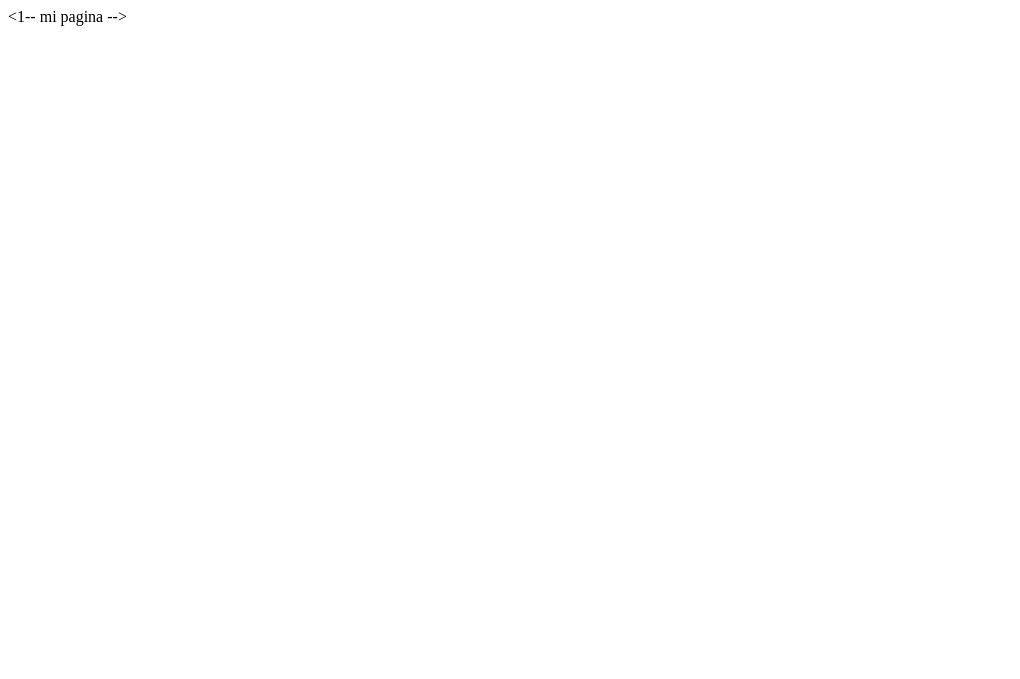
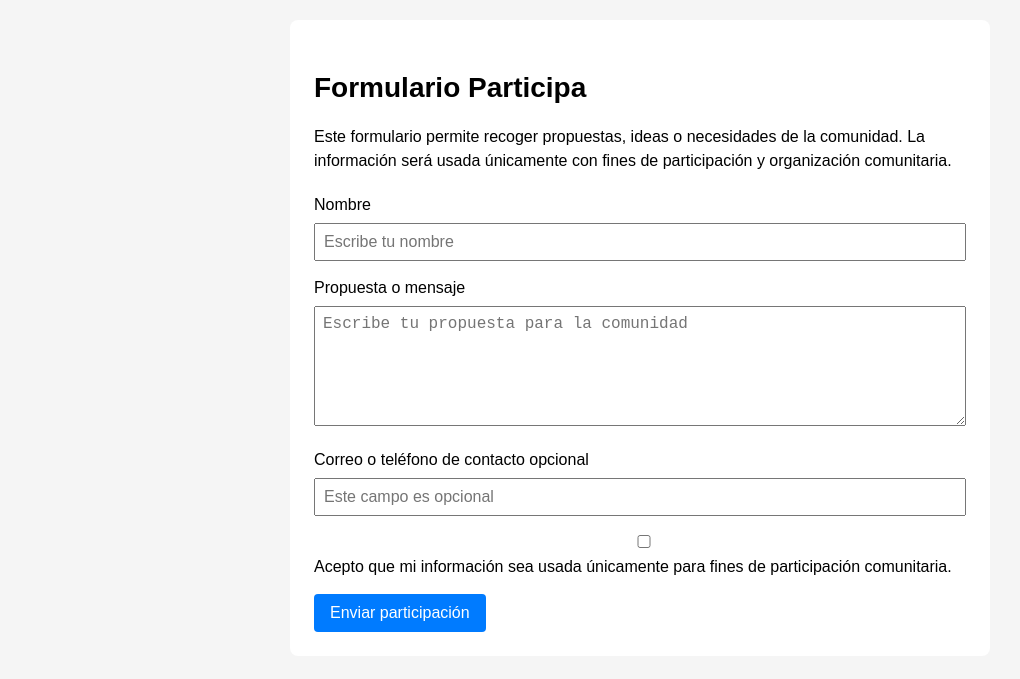
Before and after one commit to yesicarengifo2003-svg/programadores-para-la-paz-semana-2-d-a-5, a plain HTML site: page semana2/yeica-rengifo/index.html in a window 1280 px wide. Shown: the whole page, without its empty margins (0-1020 px from the left). Drawn offline with Linux system fonts and the light colour scheme.

Commit message:
Add files via upload

```diff
--- a/semana2/yeica-rengifo/index.html
+++ b/semana2/yeica-rengifo/index.html
@@ -1 +1,60 @@
-<1-- mi pagina -->
+<!DOCTYPE html>
+<html lang="es">
+<head>
+  <meta charset="UTF-8">
+  <meta name="viewport" content="width=device-width, initial-scale=1.0">
+  <title>Formulario Participa</title>
+  <link rel="stylesheet" href="styles.css">
+</head>
+<body>
+
+  <main>
+    <section class="contenedor">
+      <h1>Formulario Participa</h1>
+
+      <p>
+        Este formulario permite recoger propuestas, ideas o necesidades de la comunidad.
+        La información será usada únicamente con fines de participación y organización comunitaria.
+      </p>
+
+      <form>
+        <div class="campo">
+          <label for="nombre">Nombre</label>
+          <input
+            type="text"
+            id="nombre"
+            name="nombre"
+            placeholder="Escribe tu nombre">
+        </div>
+
+        <div class="campo">
+          <label for="propuesta">Propuesta o mensaje</label>
+          <textarea
+            id="propuesta"
+            name="propuesta"
+            placeholder="Escribe tu propuesta para la comunidad"></textarea>
+        </div>
+
+        <div class="campo">
+          <label for="contacto">Correo o teléfono de contacto opcional</label>
+          <input
+            type="text"
+            id="contacto"
+            name="contacto"
+            placeholder="Este campo es opcional">
+        </div>
+
+        <div class="campo">
+          <label>
+            <input type="checkbox" name="consentimiento">
+            Acepto que mi información sea usada únicamente para fines de participación comunitaria.
+          </label>
+        </div>
+
+        <button type="submit">Enviar participación</button>
+      </form>
+    </section>
+  </main>
+
+</body>
+</html>
--- /dev/null
+++ b/semana2/yeica-rengifo/styles.css
@@ -0,0 +1,60 @@
+body {
+    font-family: Arial, sans-serif;
+    margin: 20px;
+    line-height: 1.5;
+    background-color: #f5f5f5;
+  }
+
+  main {
+    max-width: 700px;
+    margin: 0 auto;
+  }
+
+  .contenedor {
+    background-color: white;
+    padding: 24px;
+    border-radius: 8px;
+  }
+
+  h1 {
+    font-size: 28px;
+    margin-bottom: 12px;
+  }
+
+  p {
+    font-size: 16px;
+  }
+
+  form {
+    margin-top: 20px;
+  }
+
+  .campo {
+    margin-bottom: 15px;
+  }
+
+  label {
+    display: block;
+    margin-bottom: 6px;
+  }
+
+  input,
+  textarea {
+    width: 100%;
+    padding: 8px;
+    font-size: 16px;
+    box-sizing: border-box;
+  }
+
+  textarea {
+    min-height: 120px;
+  }
+
+  button {background-color: #007bff;
+    color:white;
+    border:none;
+    border-radius: 4px;
+    padding: 10px 16px;
+    font-size: 16px;
+    cursor: pointer;
+  }
```
Also changed, not shown: semana2/yeica-rengifo/checklist-accesibilidad.txt (added), semana2/yeica-rengifo/reflexion-verificacion.txt (added).
